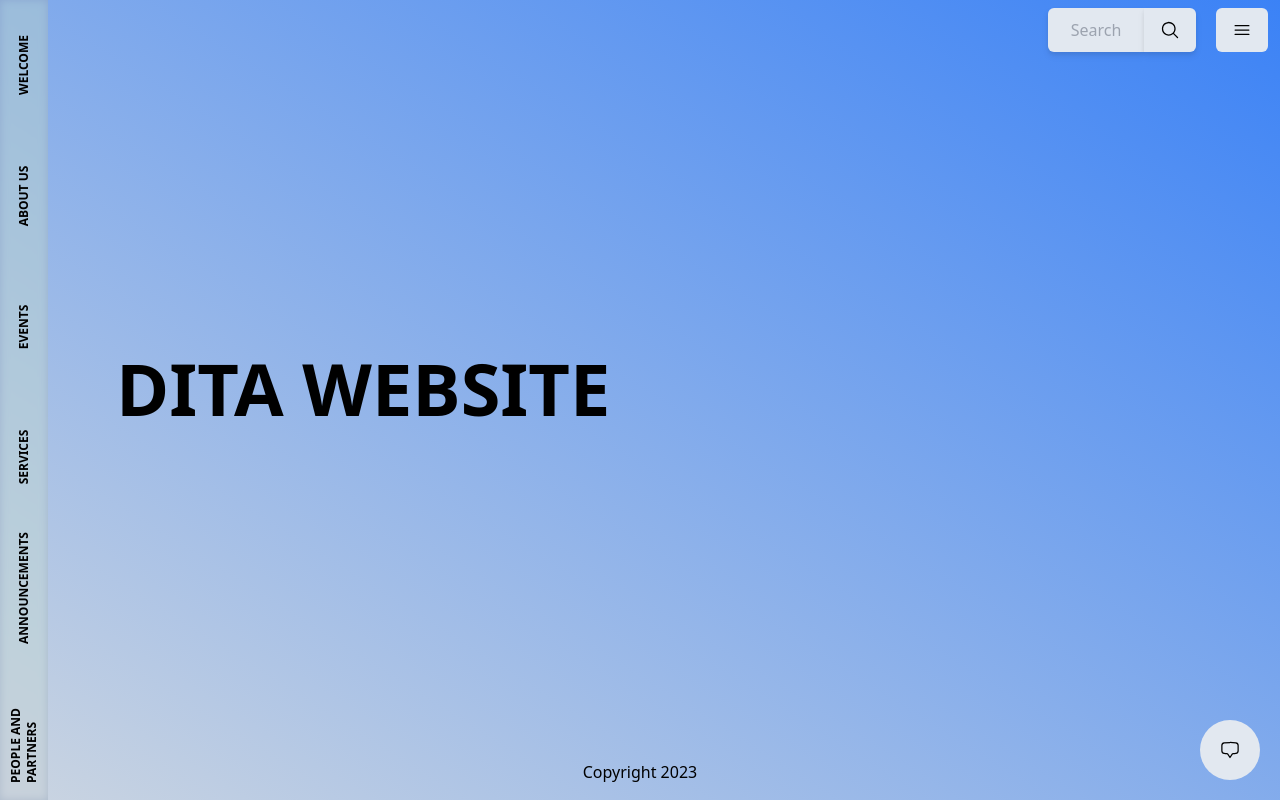
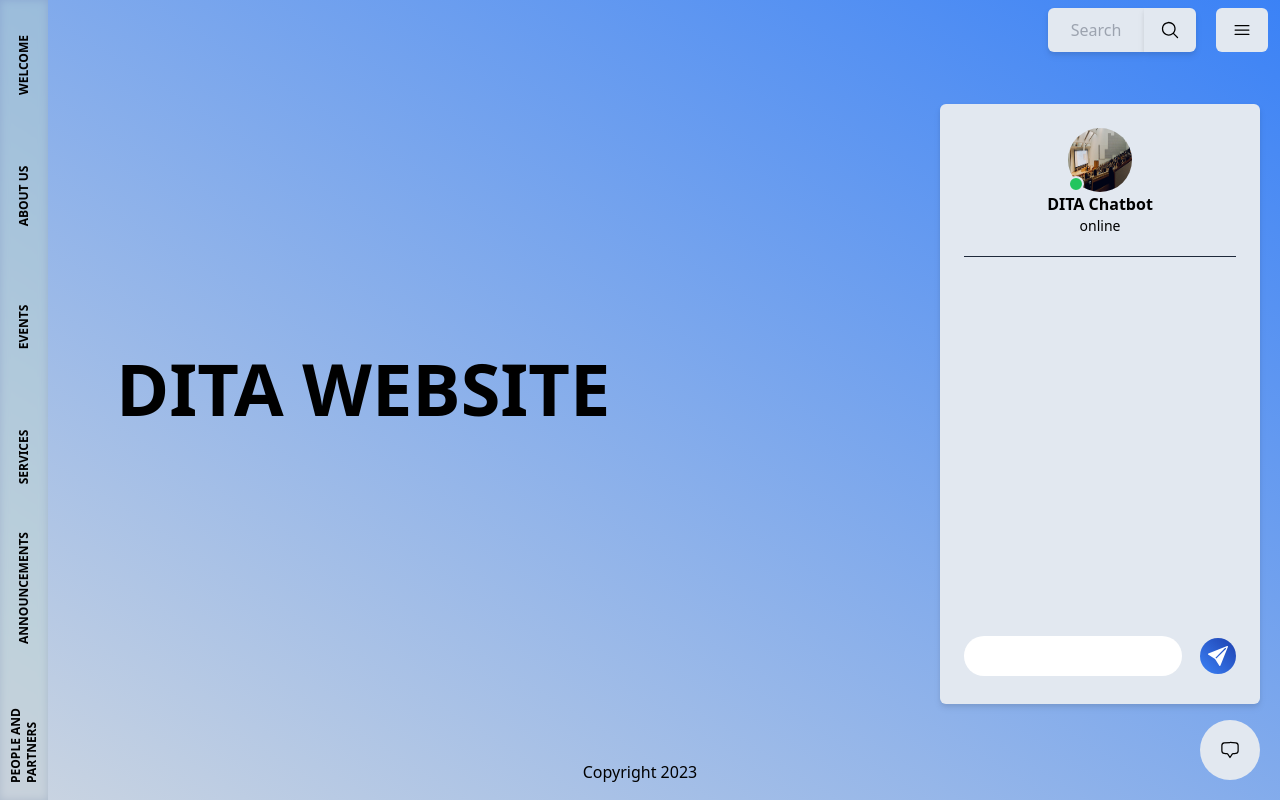
Before and after one commit to dita-daystaruni/dita-website-frontend, a React (Vite) app: page / in a window 1280 px wide. Both pictures are taken after a click on the button 1230 px from the left and 750 px from the top of the page. Shown: the top 800 px of the page. Built offline with nearby package versions, Linux system fonts and the light colour scheme.

Commit message:
feat: add_chatbot_dropdown_and_error_page

```diff
--- a/src/pages/components/chatbot.jsx
+++ b/src/pages/components/chatbot.jsx
@@ -1,12 +1,71 @@
 import { ChatBubbleBottomCenterIcon } from '@heroicons/react/24/outline'
-import React from 'react'
+import React, { useState } from 'react';
+import profile from '../../assets/unsplash_dsvJgiBJTOs.png';
+import { BsSendFill } from 'react-icons/bs';
 
 export default function Chatbot() {
+  const [isOpen, setIsOpen] = useState(false);
+
+  const handleButtonClick = () => {
+    setIsOpen(!isOpen);
+  }
+
   return (
     <div className='fixed bottom-5 right-5'>
-        <button className='rounded-full p-5 bg-slate-200 dark:bg-slate-900'>
+        <button className='rounded-full p-5 bg-slate-200 dark:bg-slate-900'
+           onClick={handleButtonClick}>
             <ChatBubbleBottomCenterIcon className='w-5 h-5 text-black dark:text-white'/>
         </button>
+        {isOpen &&
+          (
+            <ChatMsgDialog/>
+          )}
     </div>
   )
 }
+
+export const ChatMsgDialog = () => {
+  return (
+    <div className='fixed bottom-24 rounded-md drop-shadow-md
+                    right-5 w-80 h-3/4 p-6 bg-slate-200 dark:bg-slate-900'>
+      <div className='relative flex flex-col h-full'>
+      <section className='flex flex-col justify-between items-center'>
+        <div className="relative">
+            <img alt='profile' src={profile}
+             className='relative w-16 h-16 rounded-full'/>
+             <span className='absolute bottom-0 left-0 w-4 h-4 rounded-full border-2 border-slate-200 dark:border-slate-900 bg-green-500'/>
+        </div>
+        <h1 className='font-semibold'>DITA Chatbot</h1>
+        <h3 className='text-sm'>online</h3>
+      </section>
+      <hr className='border-slate-800 mt-5 dark:border-slate-300'/>
+        <TypeMsg/>
+      </div>
+
+    </div>
+  )
+}
+
+export const TypeMsg = () => {
+  // const [msg, setMsg] = useState('');
+  // const [msgs, setMsgs] = useState([]);
+
+  // const handleMsgChange = (e) => {
+  //   setMsg(e.target.value);
+  // }
+
+  // const handleMsgSubmit = (e) => {
+  //   e.preventDefault();
+  //   setMsgs([...msgs, msg]);
+  //   setMsg('');
+  // }
+
+  return (
+    <div className='absolute bottom-1 flex flex-row w-full justify-between items-center'>
+      <input className='rounded-full p-2 bg-white dark:bg-slate-900 w-4/5 h-10'/>
+      <button className='bg-gradient-to-bl rounded-full from-blue-800 to-blue-500 w-9 h-9'>
+          <BsSendFill className="m-auto text-white dark:text-slate-800"/>
+      </button>
+    </div>
+  )
+}
```
